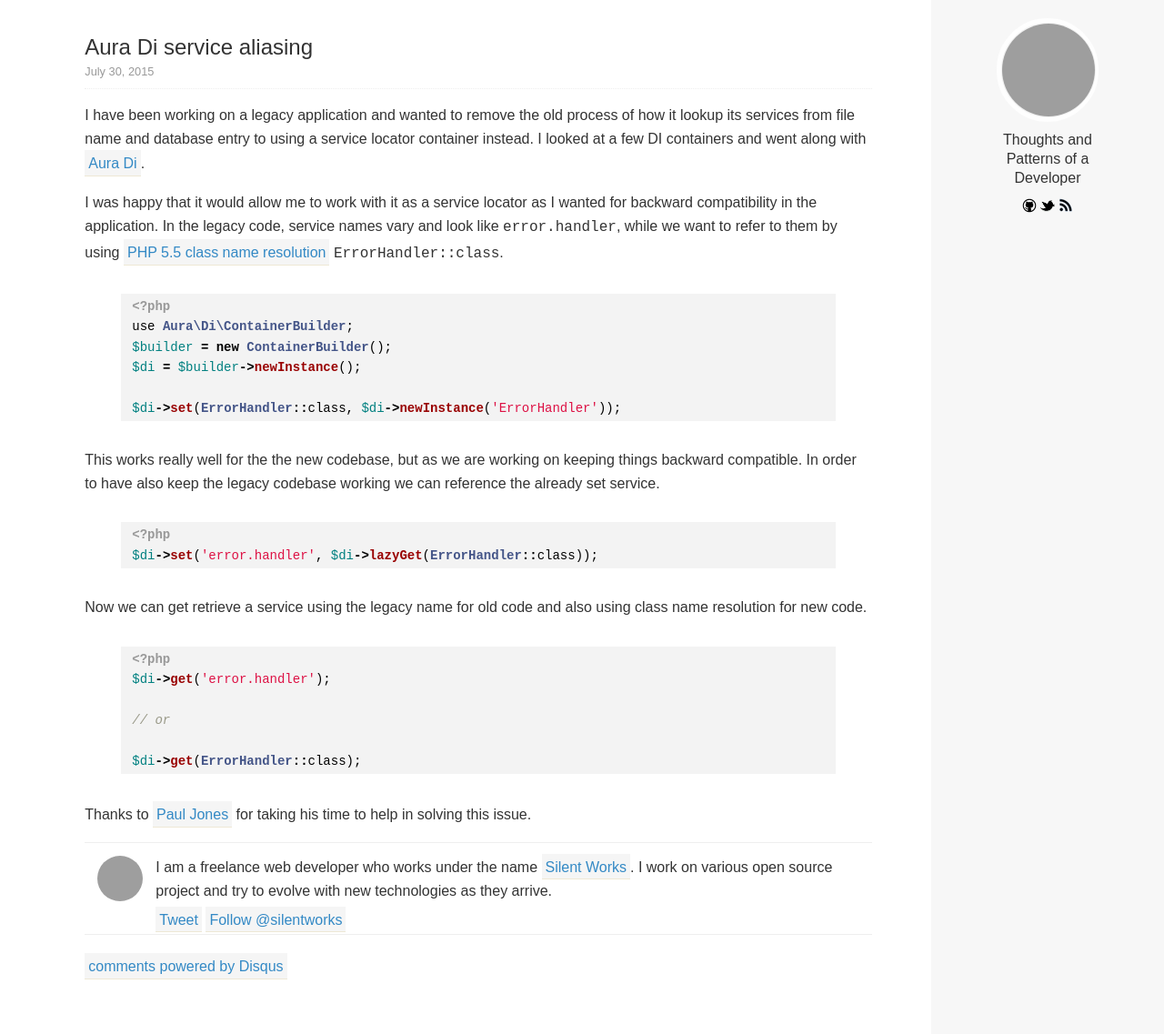
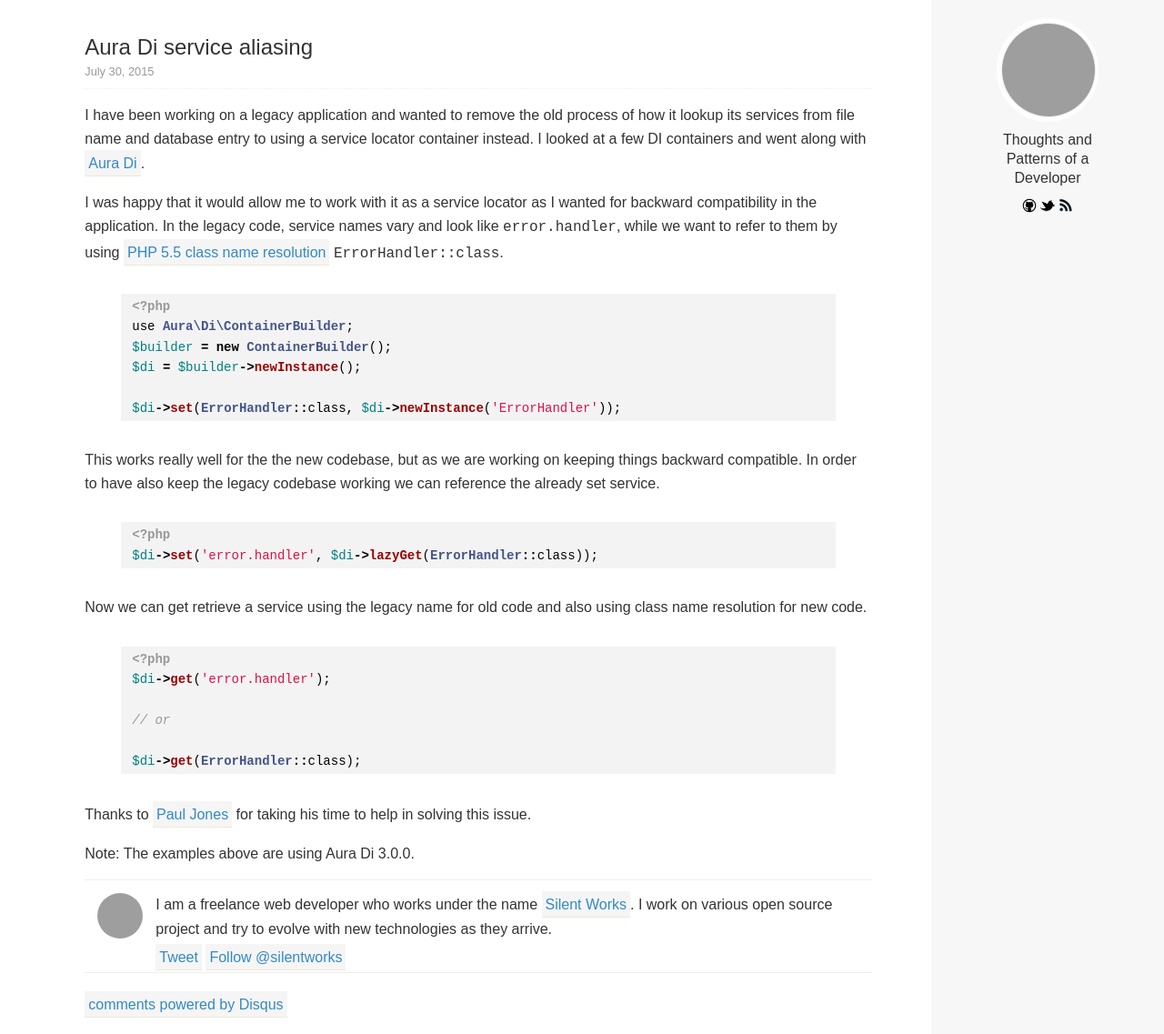
Before and after one commit to silentworks/thoughts, a Jekyll site: the page built from _posts/2015-07-30-aura-di-service-aliasing.md, in a window 1280 px wide and 1137 px high, cut to the strip 0-1137 px from the top of the window. Shown: the whole strip at 91% size. Built offline with Jekyll 4.4.1, drawn with Linux system fonts in a browser that asks for light colours; Markdown is read by kramdown in place of the engine named in the settings; comment, search, counter and statistics services are not loaded; grey boxes are pictures that could not be loaded.

Commit message:
Update 2015-07-30-aura-di-service-aliasing.md

```diff
--- a/_posts/2015-07-30-aura-di-service-aliasing.md
+++ b/_posts/2015-07-30-aura-di-service-aliasing.md
@@ -39,6 +39,8 @@ $di->get(ErrorHandler::class);
 
 Thanks to [Paul Jones][pmjones] for taking his time to help in solving this issue.
 
+Note: The examples above are using Aura Di 3.0.0.
+
 [pmjones]: https://twitter.com/pmjones
 [aura.di]: http://auraphp.com/packages/Aura.Di/
 [php.class_resolution]: http://php.net/manual/en/migration55.new-features.php#migration55.new-features.class-name
```
